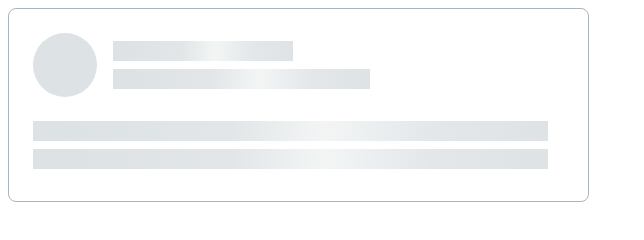
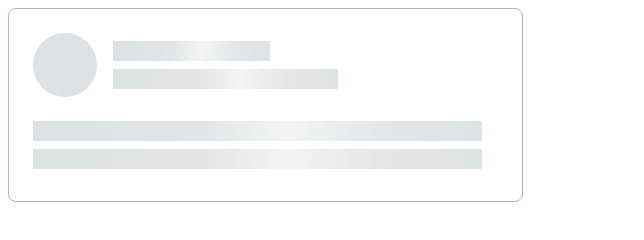
Before and after one commit to js-tasks-ru/htmlcss-20210513_achegevara, a website: page 04-lection2/02-skeleton/index.html in a window 1280 px wide. Shown: the whole page, without its empty margins (0-644 px from the left). Drawn offline with Linux system fonts and the light colour scheme.

Commit message:
04-skeleton-changes

```diff
--- a/04-lection2/02-skeleton/index.html
+++ b/04-lection2/02-skeleton/index.html
@@ -9,8 +9,8 @@
         <div class="container">
             <div class="skeleton">
                 <div class="skeleton__content">
-                    <div class="skeleton__ellipse"></div>
-                    <div class="skeleton__not-full-lines-container">
+                    <div class="skeleton__circle"></div>
+                    <div class="skeleton__lines-container">
                         <div class="skeleton__line-short"></div>
                         <div class="skeleton__line-mid"></div>
                     </div>
--- a/04-lection2/02-skeleton/skeleton.css
+++ b/04-lection2/02-skeleton/skeleton.css
@@ -1,32 +1,30 @@
-.container {
-width: min-content;
-}
-
 .skeleton {
 background: var(--white);
 border: 1px solid var(--grey-3);
 box-sizing: border-box;
 border-radius: 8px;
+padding: 24px 40px 32px 24px;
+max-width: 515px;
+min-width: min-content;
 }
 
 .skeleton__content {
-margin: 24px 40px 32px 24px;
 display: flex;
 flex-wrap: wrap;
 }
 
-.skeleton__ellipse {
+.skeleton__circle {
 width: 64px;
 height: 64px;
 background: var(--grey-2);
 border-radius: 50%;
 }
 
-.skeleton__not-full-lines-container {
+.skeleton__lines-container {
 display: flex;
 flex-direction: column;
 margin-left: 16px;
-width: 257px;
+width: 50%;
 }
 
 .skeleton__full-lines-container {
@@ -34,7 +32,7 @@ display: flex;
 flex-direction: column;
 align-items: flex-start;
 margin-top: 16px;
-width: 515px;
+width: 100%;
 }
 
 .skeleton__line-short {
```
